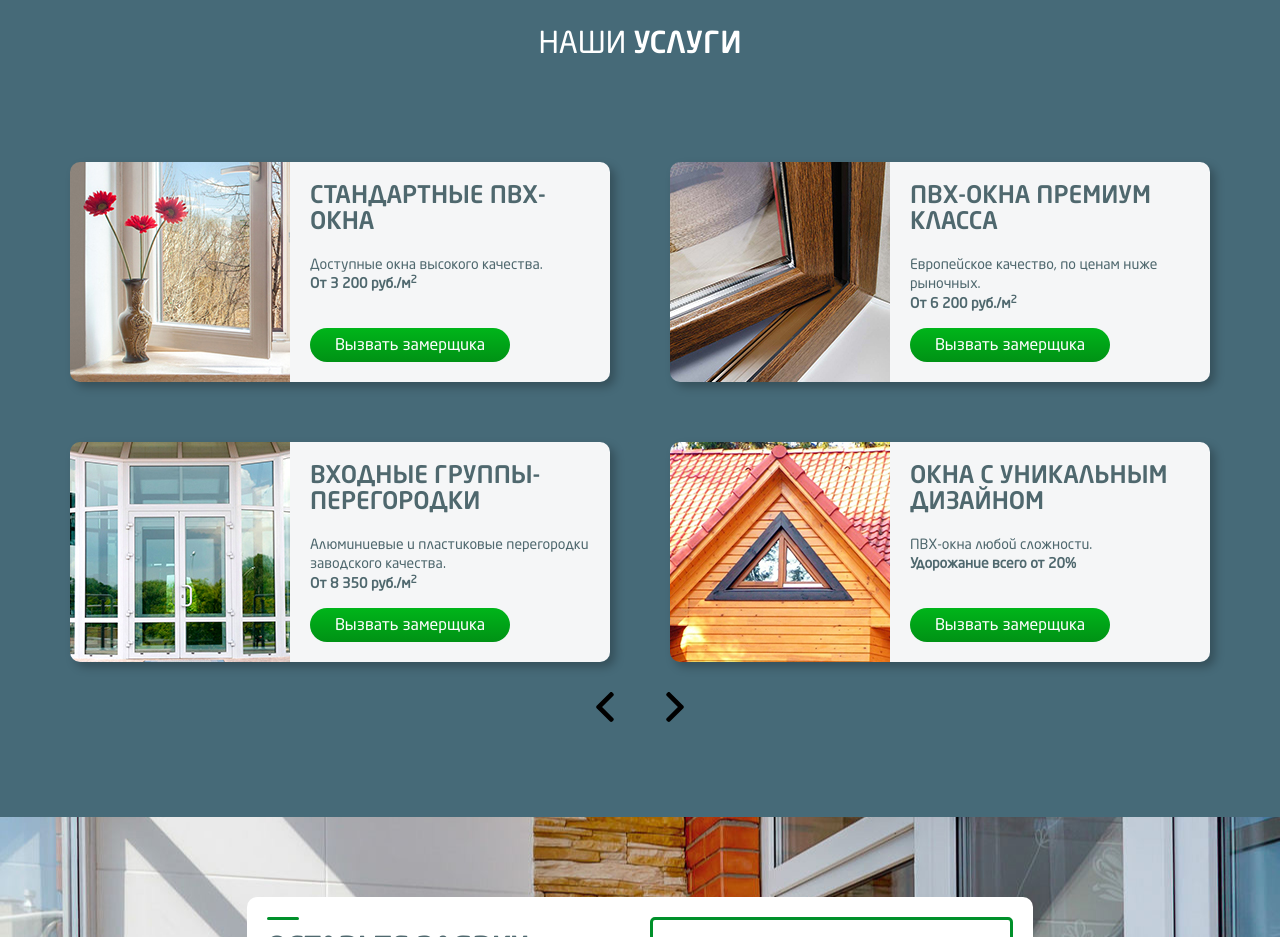
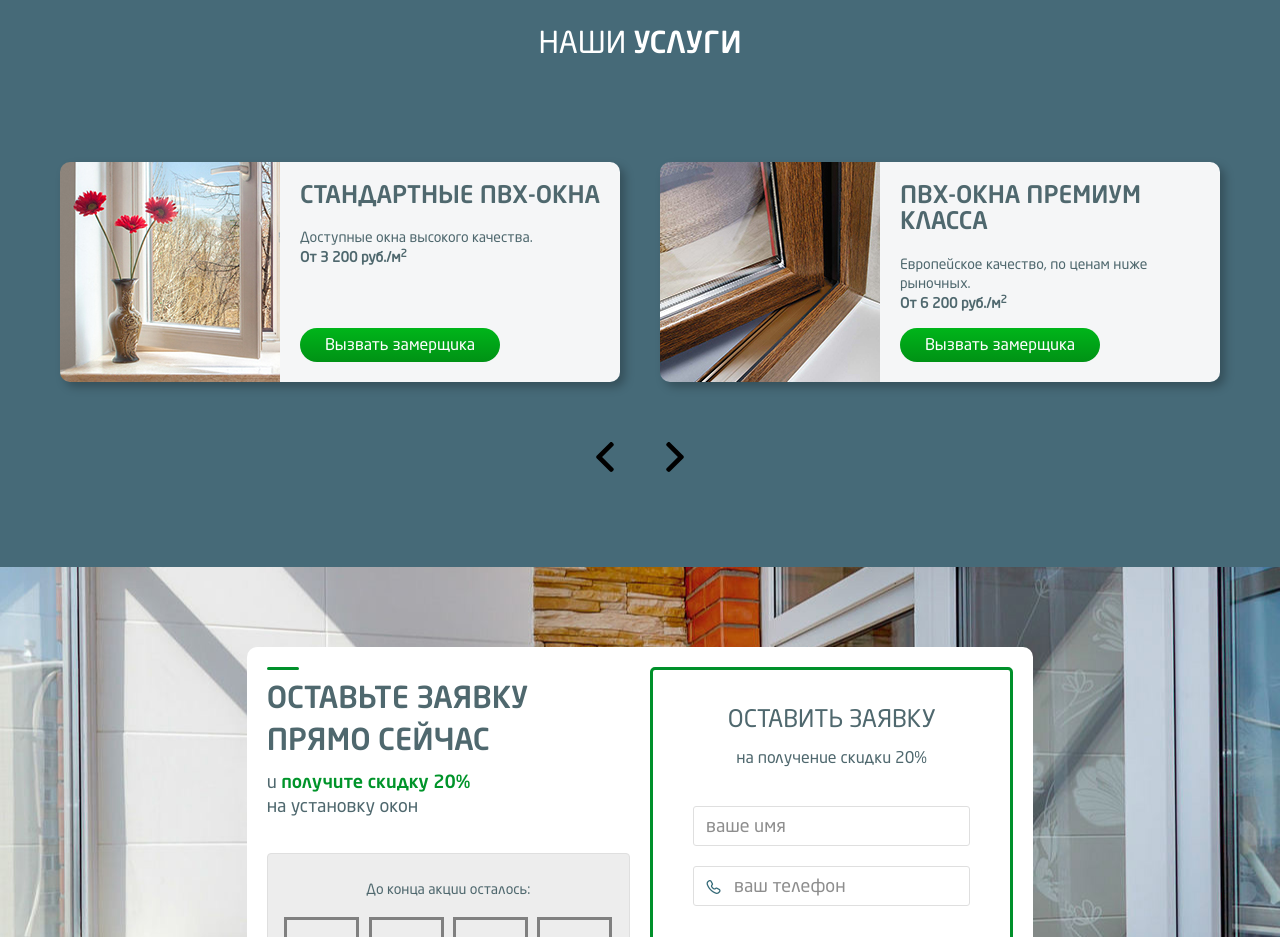
Before and after one commit to TolikBu/window_instal, a website with bundled scripts: page index.html in a window 1280 px wide. Shown: the part 1300-2237 px from the top of the page. Built offline with nearby package versions, Linux system fonts and the light colour scheme.

Commit message:
feat servicesSlider.js

```diff
--- /dev/null
+++ b/css/slider.css
@@ -0,0 +1,14 @@
+.services-slider__container {
+  min-width: 1200px;
+  overflow: hidden;
+}
+
+.services-slider {
+  display: flex;
+  transition: .2s;
+}
+
+.services-slide {
+  padding: 0;
+  /* min-width: 600px; */
+}
--- a/css/style.css
+++ b/css/style.css
@@ -778,9 +778,11 @@ p.services-image_mobile {
   right: 20px;
   width: 25px;
   height: 25px;
-  background-color: #fff;
+  background-color: #ffffff;
   border-radius: 50%;
+  /* border: 1px solid black; */
   cursor: pointer;
+  box-shadow: 0px 0px 10px 5px rgba(0, 0, 0, 0.25);
 }
 
 .document-inner {
--- a/index.html
+++ b/index.html
@@ -14,6 +14,7 @@
 	<link href="./fonts/font.css" rel="stylesheet" type="text/css">
 	<link href="./css/animate.css" rel="stylesheet">
 	<link href="./css/style.css" rel="stylesheet">
+	<link href="./css/slider.css" rel="stylesheet">
 	<title>Установка пластиковых (ПВХ) окон</title>
 	<meta name="keywords" content="пластиковые, окна, пвх, вставить, века, дом, профиль, поставить, установить, установка, стандартные, цветные, сайт, современные, купить, фирма, цены, дешевые, стоимость, остекление, монтаж">
 	<meta name="description" content="Окна в дом, квартиру или коттедж из пластикового (пвх) или алюминиевого профиля. Стандартные, цветные и с индивидуальным дизайном! Отличные цены и акции!">
@@ -184,8 +185,9 @@
     			<div class="heading-image"><i class="service-ico"></i></div>
     			<h2 class="heading white">Наши <span>услуги</span></h2>
     		</div>
-    		<div class="row">
-	    		<div class="col-md-12 col-lg-6">
+    		<div class="row services-slider__container">
+	    		<div class="services-slider">
+							<div class="col-md-12 col-lg-6 services-slide">
 							<div class="service-block">
 								<div class="service-image">
 									<img src="images/services/5.jpg" alt="">
@@ -199,7 +201,7 @@
 								</div>
 							</div>
 						</div>
-	    		<div class="col-md-12 col-lg-6">
+						<div class="col-md-12 col-lg-6 services-slide">
 							<div class="service-block">
 								<div class="service-image">
 									<img src="images/services/6.jpg" alt="">
@@ -213,7 +215,7 @@
 								</div>
 							</div>
 						</div>
-	    		<div class="col-md-12 col-lg-6">
+						<div class="col-md-12 col-lg-6 services-slide">
 							<div class="service-block">
 								<div class="service-image">
 									<img src="images/services/7.jpg" alt="">
@@ -227,7 +229,7 @@
 								</div>
 							</div>
 						</div>
-	    		<div class="col-md-12 col-lg-6">
+						<div class="col-md-12 col-lg-6 services-slide">
 							<div class="service-block">
 								<div class="service-image">
 									<img src="images/services/8.jpg" alt="">
@@ -241,13 +243,14 @@
 								</div>
 							</div>
 						</div>
+					</div>
+    		</div>
 				<div class="services-arrows">
 					<div class="services__arrow services__arrow--left">
 						<img src="images/benefits/left-arrow.svg" alt="">
 					</div>
 					<div class="services__arrow services__arrow--right">
 						<img src="images/benefits/right-arrow.svg" alt="">
-					</div>
 					</div>
 				</div>
     	</div>
--- a/src/index.js
+++ b/src/index.js
@@ -1,6 +1,5 @@
 import modal from './modules/modal';
 import sliderCastomer from './modules/sliderCastomer';
-
 import servicesModal from './modules/servicesModal';
 import timer from './modules/timer';
 import sertModal from './modules/sertModal';
@@ -9,11 +8,11 @@ import sendForm from './modules/sendForm';
 import formValid from './modules/formValid';
 import mask from './modules/mask';
 import calc from './modules/calc';
+import servicesSlider from './modules/servicesSlider';
 
 
 modal();
 sliderCastomer();
-
 servicesModal();
 timer('22 january 2022');
 sertModal();
@@ -29,3 +28,4 @@ sendForm({
 });
 mask();
 calc(100);
+servicesSlider();
--- /dev/null
+++ b/src/modules/servicesSlider.js
@@ -0,0 +1,35 @@
+const servicesSlider = () => {
+  const sliderContainer = document.querySelector('.services-slider__container');
+  const slideTrack = document.querySelector('.services-slider');
+  const slide = document.querySelectorAll('.services-slide');
+  const btnLeft = document.querySelector('.services__arrow--left');
+  const btnRight = document.querySelector('.services__arrow--right');
+
+  let position = 0;
+  const slideToShow = 2;
+  const slideToScroll = 1;
+  const slideWidth = sliderContainer.clientWidth / slideToShow;
+  const movePosition = slideToScroll * slideWidth;
+
+
+  slide.forEach((item, index) => {
+    item.style.minWidth = slideWidth + 'px';
+  });
+
+  btnLeft.addEventListener('click', () => {
+
+    position -= movePosition;
+    console.log(position);
+    slideTrack.style.transform = 'translateX("position")' + 'px';
+  });
+
+  btnRight.addEventListener('click', () => {
+
+    position += movePosition;
+
+    console.log(position);
+    slideTrack.style.transform = `translateX(${position})` + 'px';
+  });
+
+};
+export default servicesSlider;
```
Also changed, not shown: dist/main.js, src/modules/sendForm.js (line endings or trailing spaces). Lines whose indentation alone changed are shown as unchanged.
